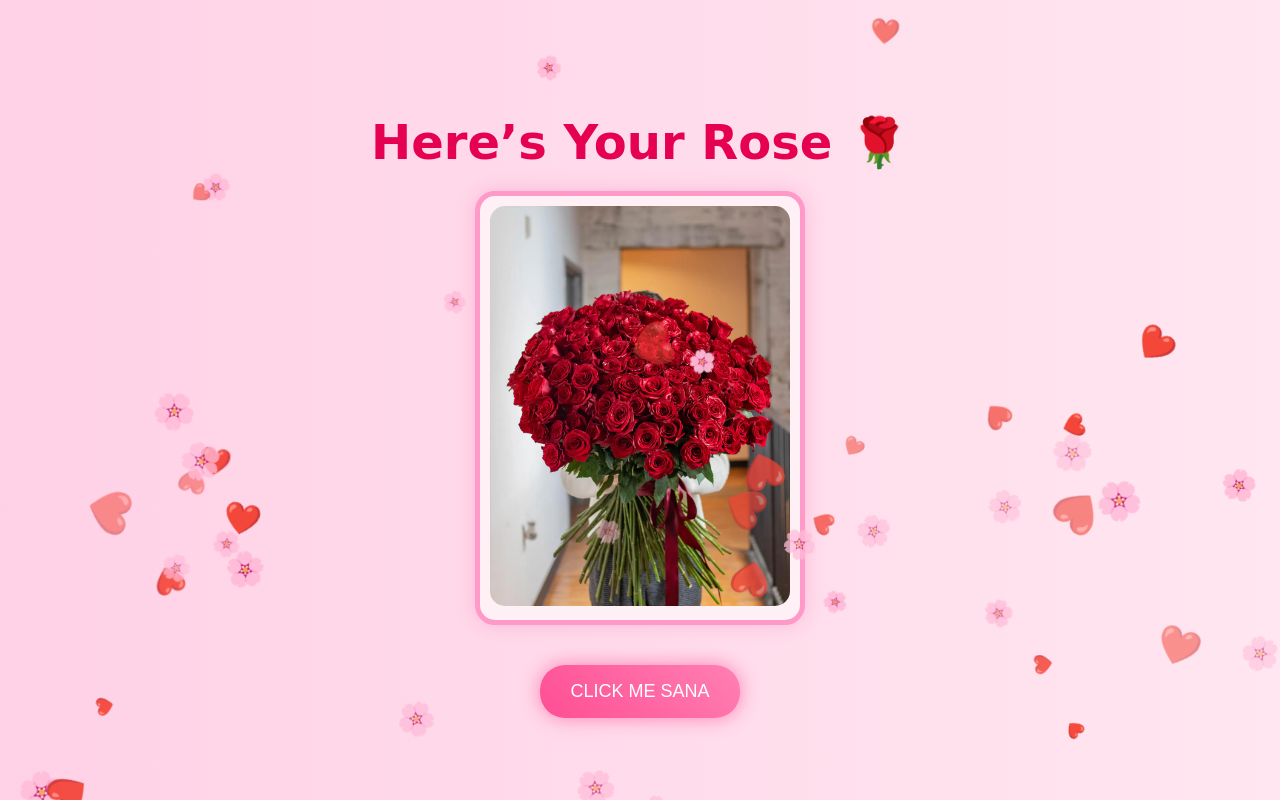
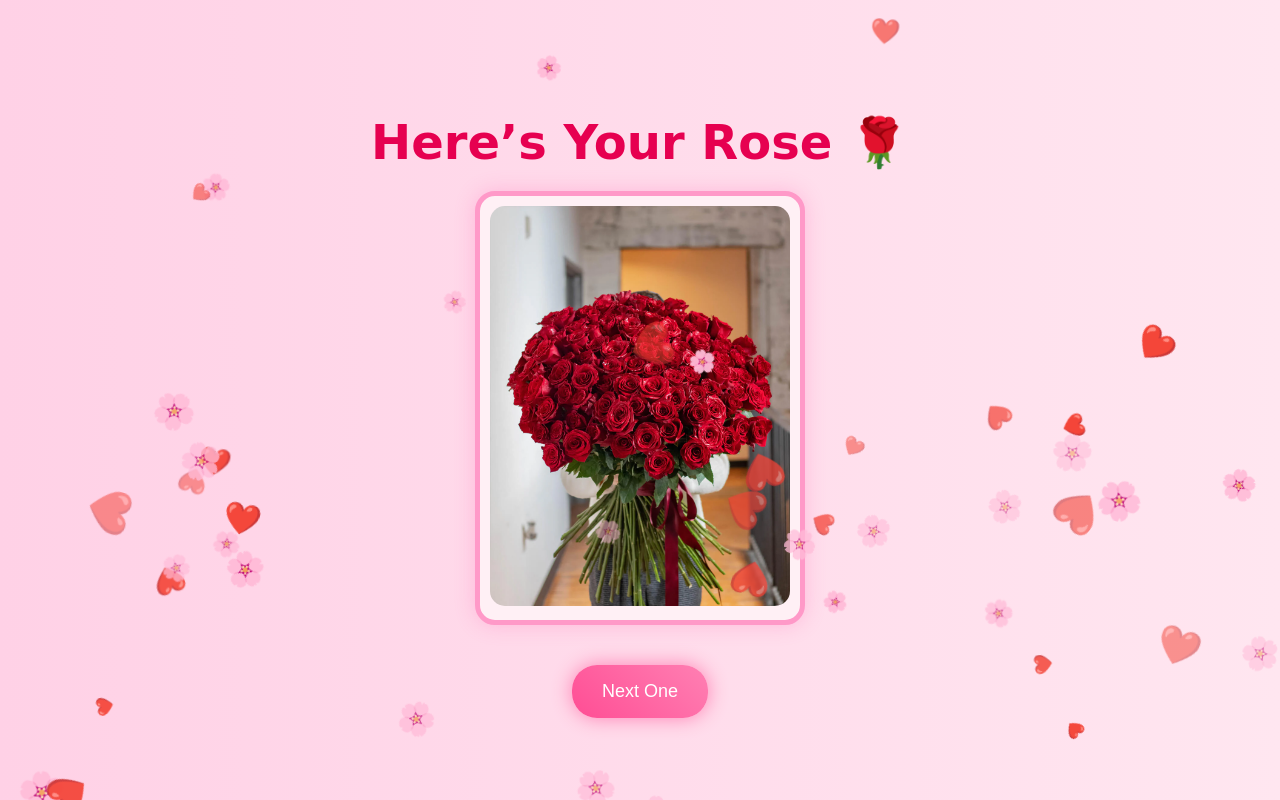
Before and after one commit to krishgiri69/rose-day-web, a plain HTML site: page rose.html in a window 1280 px wide. Drawn offline with Linux system fonts and the light colour scheme.

Commit message:
Modify button text and clean up HTML
Updated button text and fixed HTML formatting.

```diff
--- a/rose.html
+++ b/rose.html
@@ -41,7 +41,7 @@ button:hover{transform:scale(1.1); box-shadow:0 0 30px #ff99c8;}
 <img src="rose.jpg" alt="Rose">
 </div>
 
-<button id="goTeddyBtn">CLICK ME SANA</button>
+<button id="goTeddyBtn">Next One</button>
 
 <script>
 // Navigate to Teddy page
```
